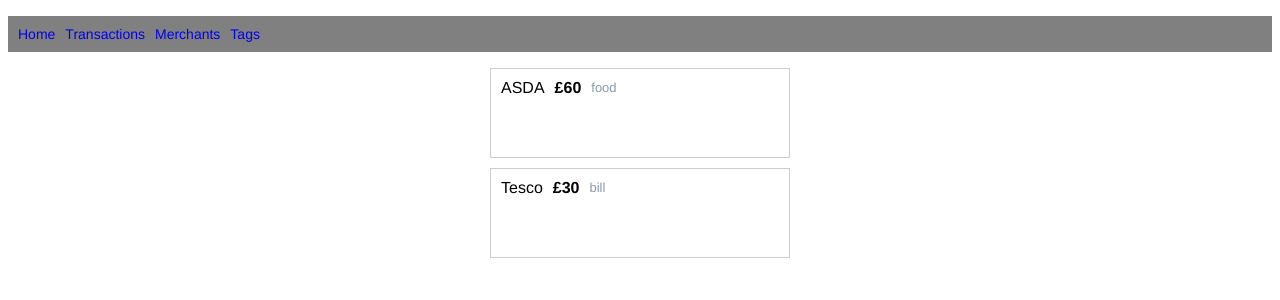
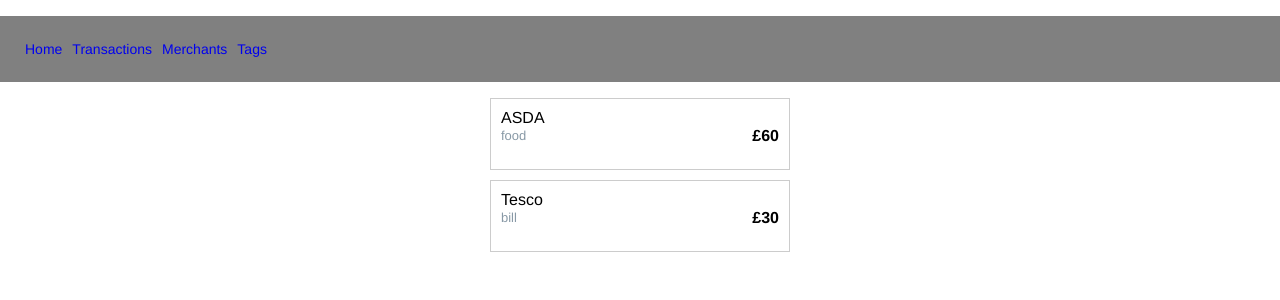
Before and after one commit to iain2/Spending_Tracker, a Flask app: page /transactions in a window 1280 px wide. Shown: the top 300 px of the page. Run offline with Flask 2, Linux system fonts and the light colour scheme; data comes from the database, SQL or seed files in the repository.

Commit message:
transaction list styling

```diff
--- a/static/style.css
+++ b/static/style.css
@@ -1,6 +1,7 @@
 body {
     font-family: "Helvetica", arial, sans-serif;
     font-size: 16px;
+    margin: 0%;
 }
 
 
@@ -14,7 +15,7 @@
 
 .menu {
     display: flex;
-    padding: 10px;
+    padding: 25px;
     background-color: grey;
     color: white;
 }
@@ -38,21 +39,31 @@
 .transaction {
     border: 1px solid #ccc;
     width: 300px;
-    min-height: 68px;
+    min-height: 50px;
     padding: 10px;
-    display: flex;
+
     line-height: 18px;
     margin-bottom: 10px;
 }
 
 .amount {
     font-weight: bold;
-    margin-bottom: 0.5em;
-    margin-left: 10px;
+
+    display: flex;
+    justify-content: flex-end;
+    align-items: center;
 }
 
 .tag {
     color: #8899A6;
     font-size: 13px;
-    margin-left: 10px;
+
+    display: flex;
+    justify-content: flex-start;
 }
+
+.description {
+    display: flex;
+    justify-content: space-between;
+
+}
--- a/templates/transactions/index.html
+++ b/templates/transactions/index.html
@@ -2,12 +2,15 @@
 {% block content %}
 {% for transaction in transactions %}
 <div class="transaction">
-    {{transaction.merchant.name }}
-    <div class="amount">
-        £{{transaction.amount}}
-    </div>
-    <div class="tag">
-        {{transaction.tag.name}}
+    {{transaction.merchant.name}}
+    <div class="description">
+
+        <div class="tag">
+            {{transaction.tag.name}}
+        </div>
+        <div class="amount">
+            £{{transaction.amount}}
+        </div>
     </div>
 
 </div>
```
